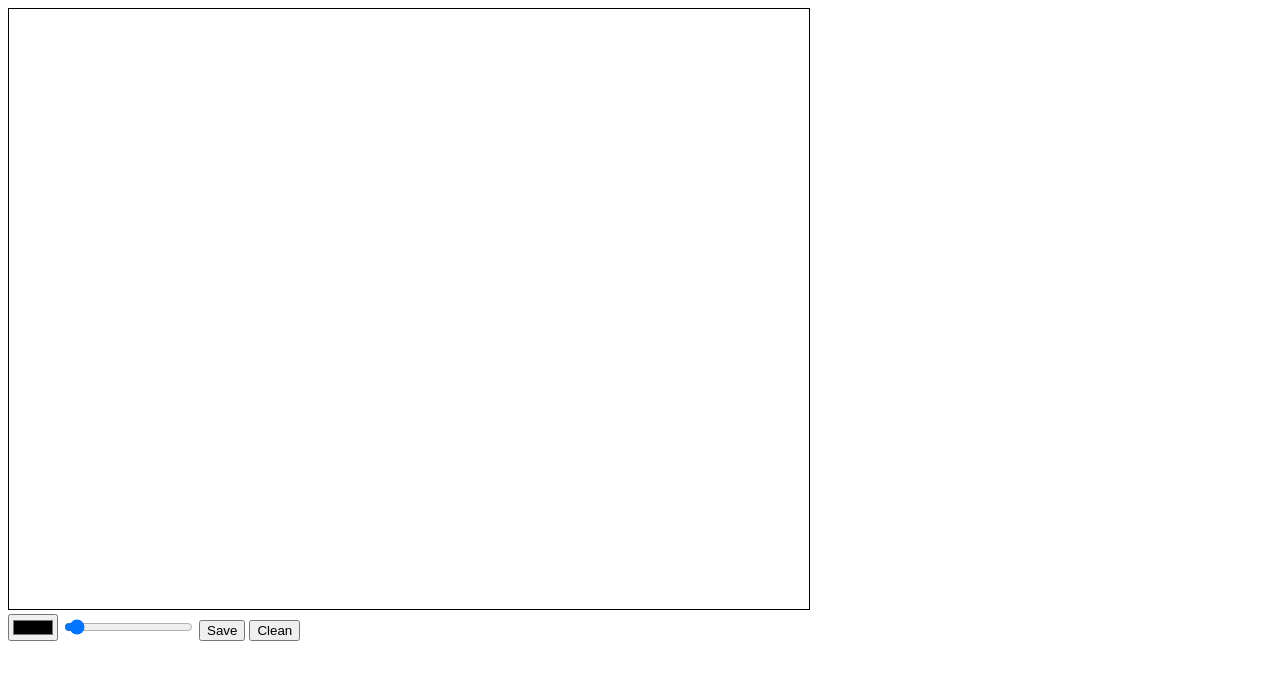
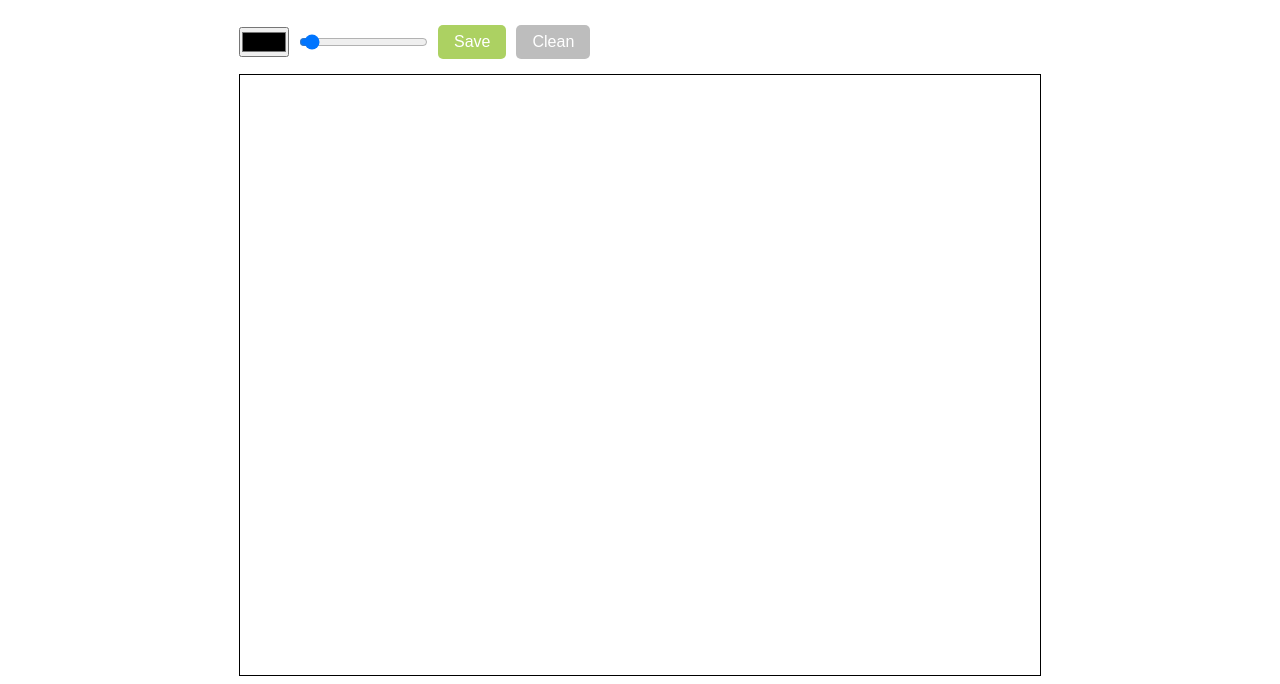
Before and after one commit to VladislavMaksimov/canvas-drawing-element, a plain HTML site: page index.html in a window 1280 px wide. Drawn offline with Linux system fonts and the light colour scheme.

Commit message:
Add styles.

```diff
--- a/index.html
+++ b/index.html
@@ -9,14 +9,16 @@
     <script src="script.js"></script>
 </head>
 <body>
-    <canvas id="canvas" width="800" height="600"></canvas>
+    <main>
         <div id="dashboard">
             <input type="color" name="penColor" value="#000000">
             <input type="range" name="penWidth" min="1" max="100" step="2" value="5">
             <button id="saver"> Save </button>
             <button id="cleaner"> Clean </button>
         </div>
+        <canvas id="canvas" width="800" height="600"></canvas>
         <a id="downloader" download="drawing.png">
+    </main>
 </div>
 </body>
 </html>
--- a/style.css
+++ b/style.css
@@ -1,5 +1,64 @@
+* {
+    margin: 0;
+    padding: 0;
+    box-sizing: border-box;
+    font-size: 16px;
+    font-family: Arial, Helvetica, sans-serif;
+}
+
+body {
+    display: flex;
+    flex-direction: column;
+    align-items: center;
+}
+
+button {
+    border-radius: 5px;
+    border: none;
+    padding: 8px 16px 8px 16px;
+    cursor: pointer;
+}
+
+input[type="color"] {
+    height: 30px;
+    width: 50px;
+    cursor: pointer;
+}
+
+input[type="range"] {
+    cursor: pointer;
+}
+
+#dashboard {
+    display: flex;
+    align-items: center;
+    margin: 25px 0 15px 0;
+}
+
+#dashboard > *:not(:nth-last-child(1)) {
+    margin-right: 10px;
+}
+
 #canvas {
     border: 1px solid black;
+}
+
+#saver {
+    color: white;
+    background-color: rgb(172, 209, 98);
+}
+
+#saver:hover {
+    background-color: rgb(149, 189, 70);
+}
+
+#cleaner {
+    color: white;
+    background-color: rgb(189, 189, 189);
+}
+
+#cleaner:hover {
+    background-color: rgb(161, 161, 161);
 }
 
 #downloader {
```
Lines whose indentation alone changed are shown as unchanged.
